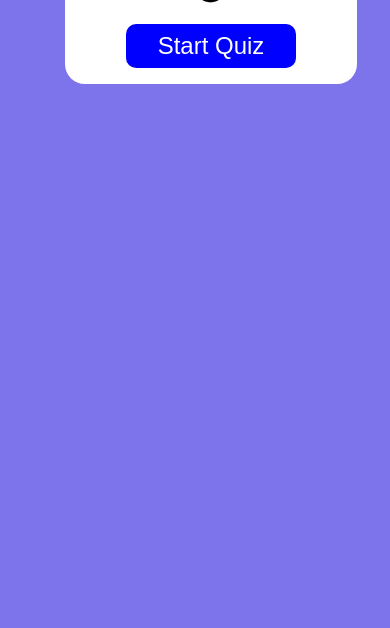
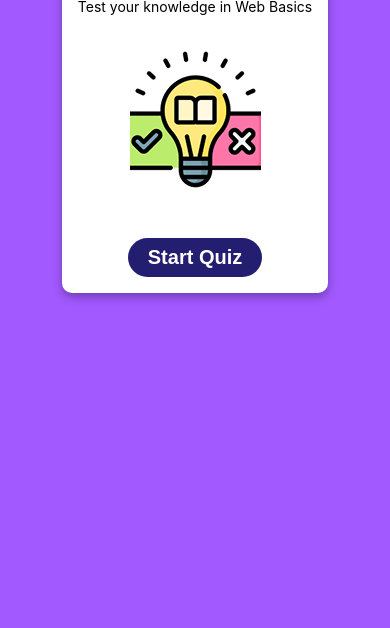
Before and after one commit to tekxpo/quick-quiz, a plain HTML site: page landing.html in a window 390 px wide. Shown: the part 336-964 px from the top of the page. After the commit the page ends 884 px from the top, so only its background shows below. Drawn offline with Linux system fonts and the light colour scheme.

Commit message:
modified files

```diff
--- a/landing.html
+++ b/landing.html
@@ -6,46 +6,79 @@
     <title>Document</title>
     <style>
         body {
-    margin: 60px;
-    font-family: 'Segoe UI', Tahoma, Geneva, Verdana, sans-serif;
+            margin: 0;
+            padding: 0;
+            font-family: inter, Arial, sans-serif;
+            background-color: #a259ff;
             display: flex;
-    flex-direction: column;
-    background: #7D74EC;
-    justify-items: center;
             align-items: center;
+            justify-content: center;
             height: 100vh;
 
         }
 
         .container {
-    width: 100%;
-    max-width: 500px;
-    display: flex;
-    flex-direction: column;
-    align-items: center;
-    justify-content: center;
-    padding: 32px;
-    background: white;
-    border-radius: 20px;
-    border-color: white;
+            background-color: white;
+            border-radius: 10px;
+            padding: 30px 70px;
+            max-width: 700px;
+            text-align: center;
+            box-shadow: 0 4px 10px rgba(0,0,0,0.3);
         }
 
+        h1 {
+            font-size: 55px;
+            margin-bottom: 10px;
+        }
+
+        p {
+            font-size: 36px;
+            margin-bottom: 30px;
+        }
 
         .btn {
-    font-size: 30px;
-    border-radius: 10px;
+            font-size: 48px;
+            font-weight: bold;
+            border-radius: 20px;
             border: none;
             padding: 10px 40px;
-    background: blue;
+            background: #241E71;
             color: white;
             margin-top: 10px;
 
+        }
+
+        .image-block {
+            margin-bottom: 30px;
         }
 
 
         h3 {
             font-size: 30px;
         }
+
+        @media (max-width: 900px) {
+            body {
+                margin: 20px;
+            }
+
+        .container {
+            padding: 16px;
+        }
+
+        h1 {
+            font-size: 36px;
+        }
+
+        p {
+            font-size: 24px;
+        }
+
+        .btn {
+            font-size: 32px;
+            padding: 8px 32px;
+        }
+
         /* Media query for mobile devices */
         @media (max-width: 600px) {
             .container {
@@ -60,10 +93,10 @@ h3 {
             font-size: 14px;
         }
 
+
         .btn {
-        font-size: 24px;
-        padding: 8px 32px;
-    }
+            font-size: 20px;
+            padding: 8px 20px;
         }
     </style>
 </head>
@@ -77,6 +110,13 @@ h3 {
             </div>
             <button class="btn">Start Quiz</button>
         </div>
+        <script>
+            document.querySelector('.btn').addEventListener('click', function() {
+                // Redirect to quiz page
+                window.location.href = "question.html"; // Replace with your quiz page URL
+            });
+        </script>
+
     </section>
 
 </body>
```
Also changed, not shown: result.html (+1 -1 lines). Lines whose indentation alone changed are shown as unchanged.
